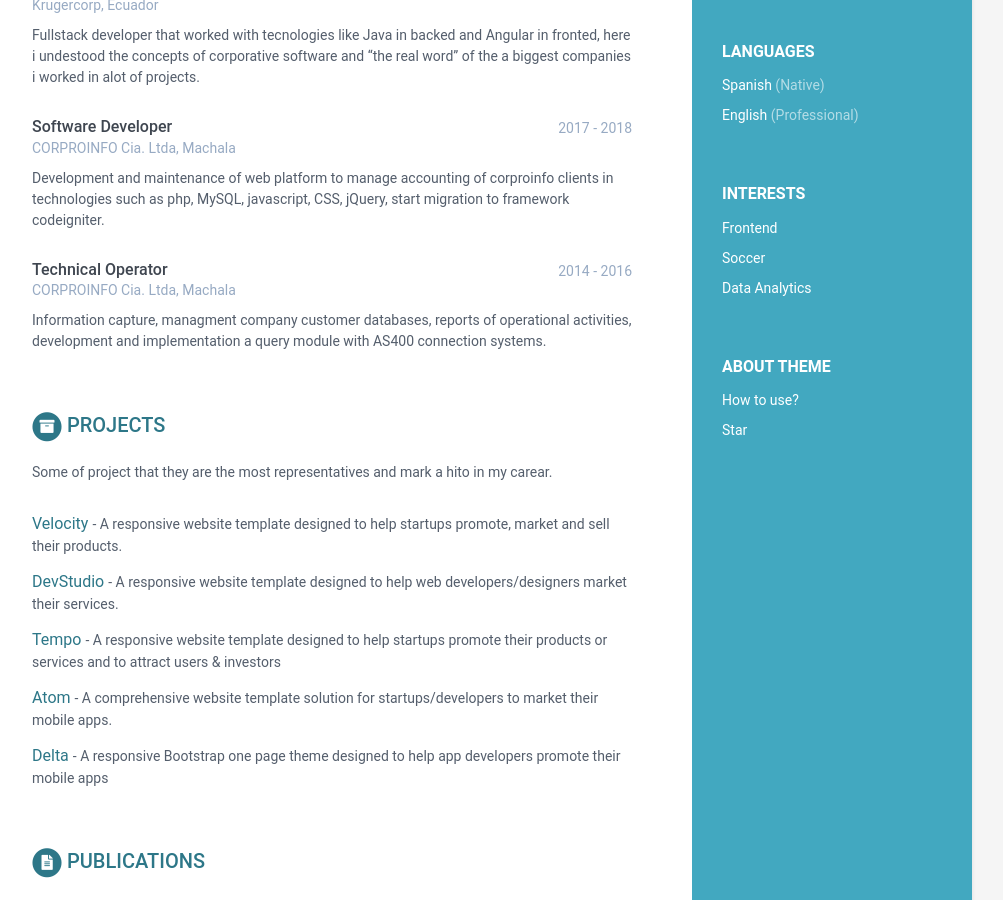
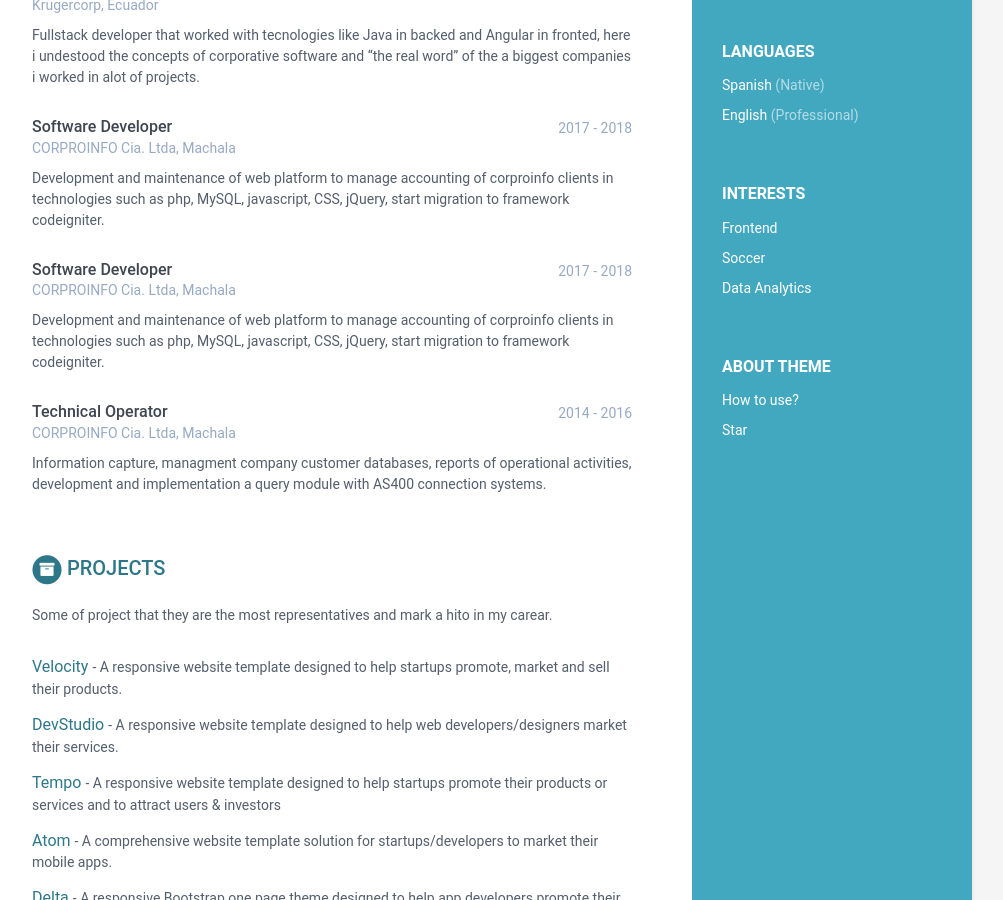
Before and after one commit to elcordova/caring-europa-fe48a, a Jekyll site: the page built from index.html, in a window 1280 px wide and 900 px high, scrolled down 635 px. Shown: the whole window, without its empty margins (168-1171 px from the left). Built offline with Jekyll 4.4.1, drawn with Linux system fonts in a browser that asks for light colours.

Commit message:
data.yml: changed

```diff
--- a/_data/data.yml
+++ b/_data/data.yml
@@ -62,6 +62,13 @@ experiences:
     details: |
       Fullstack developer that worked with tecnologies like Java in backed and Angular in fronted,
       here i undestood the concepts of corporative software and "the real word" of the a biggest companies i worked in alot of projects.
+  - role: Software Developer
+    time: 2017 - 2018
+    company: 'CORPROINFO Cia. Ltda, Machala'
+    details: |
+      Development and maintenance of web platform to manage accounting of corproinfo clients
+      in technologies such as php, MySQL, javascript, CSS, jQuery,
+      start migration to framework codeigniter.
   - role: Software Developer
     time: 2017 - 2018
     company: 'CORPROINFO Cia. Ltda, Machala'
```
